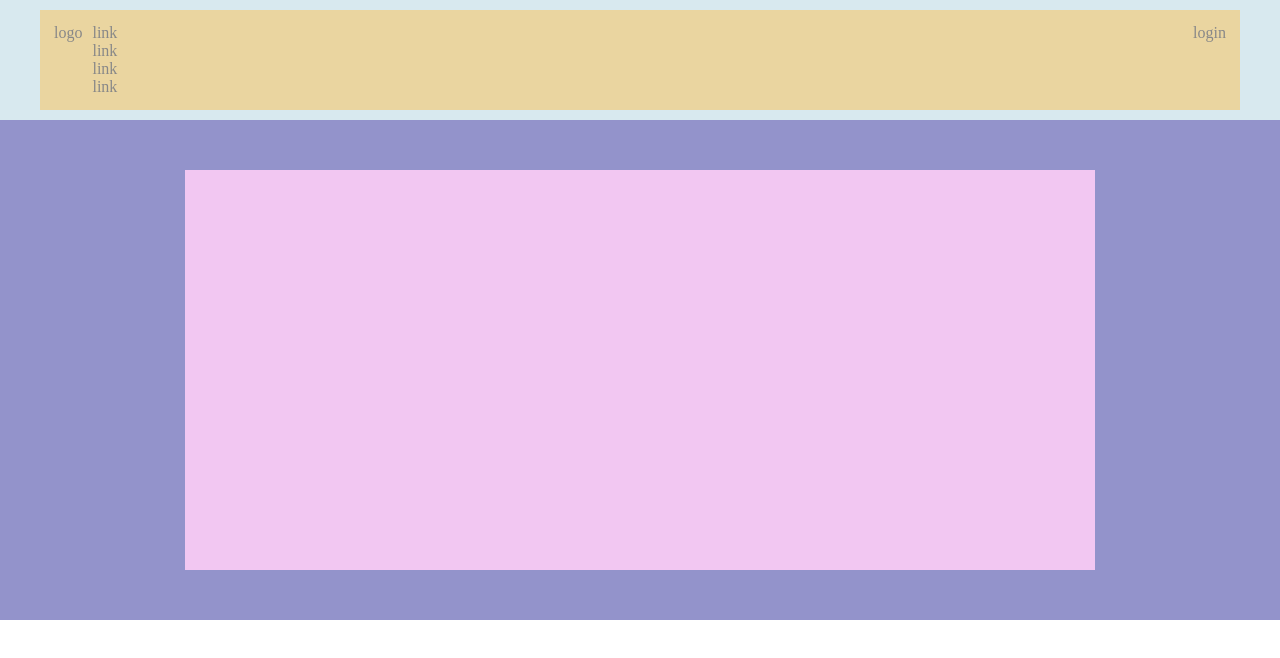
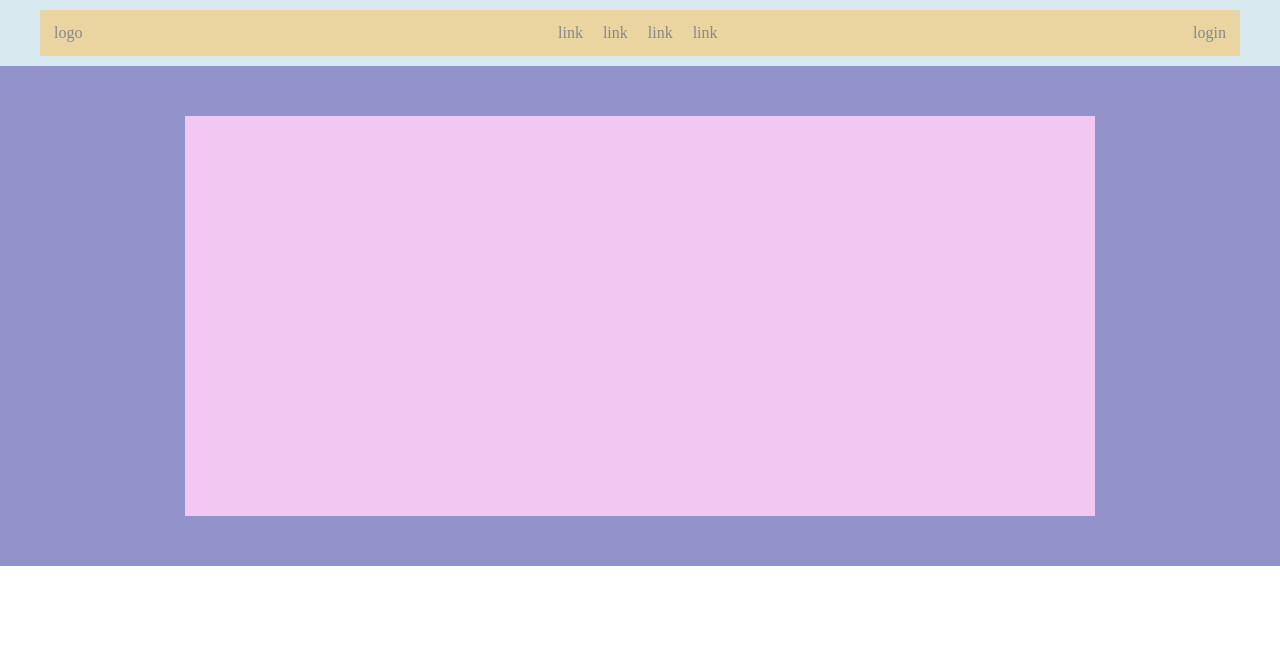
Before and after one commit to spellcry/htmlcss-struttura-discord, a plain HTML site: page index.html in a window 1280 px wide. Shown: the top 658 px of the page. Drawn offline with Linux system fonts and the light colour scheme.

Commit message:
class error fix

```diff
--- a/index.html
+++ b/index.html
@@ -13,7 +13,7 @@
     <header class="main-header">
         <nav class="container row">
             <p class="main-header__logo">logo</p>
-            <menu class="main-header__menu flex">
+            <menu class="main-header__menu row">
                 <li><a href="#">link</a></li>
                 <li><a href="#">link</a></li>
                 <li><a href="#">link</a></li>
```
